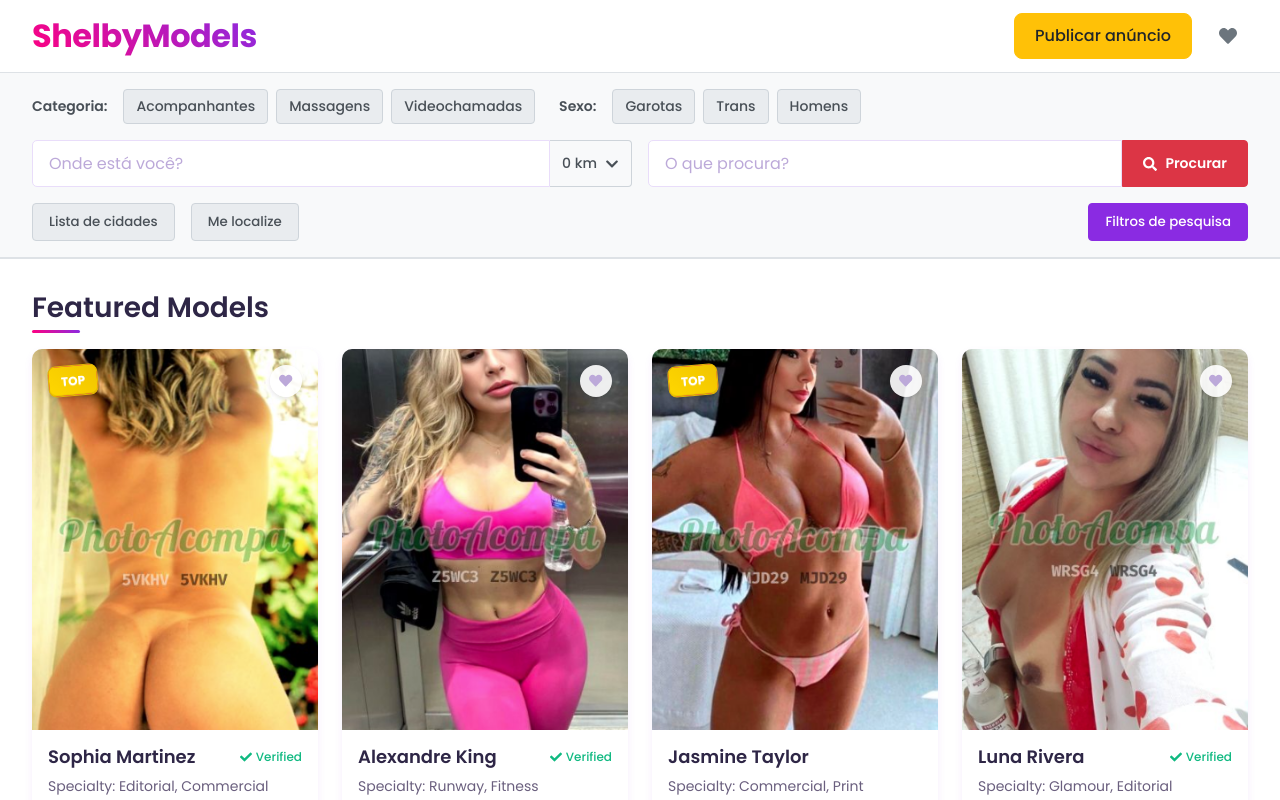
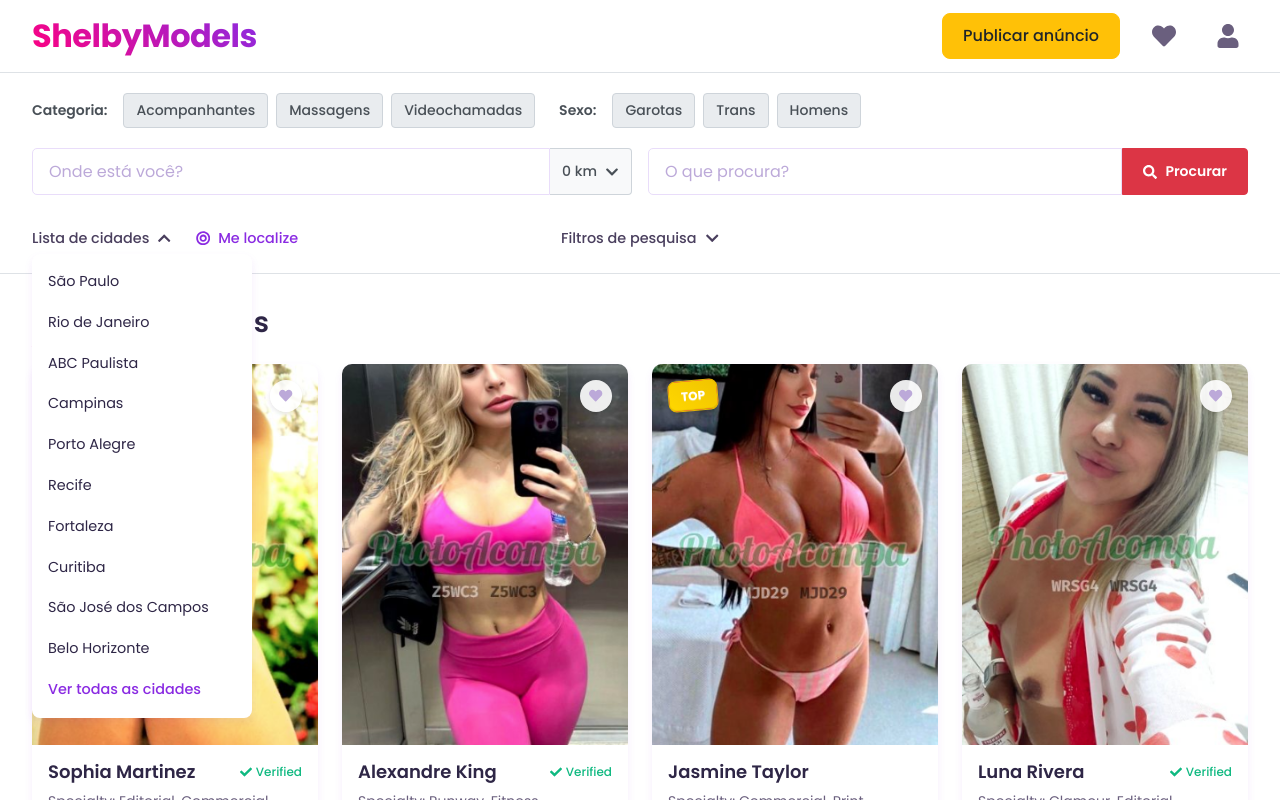
Before and after one commit to rodrigomarcell/ShelbyModels.Frontend, a React (Vite) app: page / in a window 1280 px wide. Both pictures are taken after a click on the button "Lista de cidades". Shown: the top 800 px of the page. Built offline with nearby package versions, Linux system fonts and the light colour scheme; the HTML template or start-up script is replaced by a standard one.

Commit message:
Atualiza estilos do cabeçalho, incluindo melhorias na responsividade e ajustes de layout. Adiciona lógica para lista de cidades no menu de busca e ícones correspondentes. Melhora a estrutura do componente Header com novos estados e funcionalidades.

```diff
--- a/src/components/header/Header.css
+++ b/src/components/header/Header.css
@@ -1,5 +1,4 @@
 .header {
-  position: sticky;
   top: 0;
   left: 0;
   width: 100%;
@@ -16,8 +15,9 @@
 
 .header-top-content {
   display: flex;
+  justify-content: space-between;
   align-items: center;
-  justify-content: space-between;
+  height: var(--header-top-height);
 }
 
 .logo-container {
@@ -28,7 +28,7 @@
 .header-actions {
   display: flex;
   align-items: center;
-  gap: 16px;
+  gap: 1.5rem;
 }
 
 .btn-publish {
@@ -51,30 +51,27 @@
 }
 
 .btn-icon {
-  background-color: transparent;
+  background: none;
   border: none;
-  padding: 8px;
-  color: #6c757d;
-  font-size: 18px;
+  color: var(--color-neutral-600);
+  font-size: 1.5rem;
   cursor: pointer;
-  text-decoration: none;
-}
-
-.btn-icon:hover {
-  color: var(--color-primary-600);
+  padding: 0;
+  display: flex;
+  align-items: center;
 }
 
 .favorites-count {
   position: absolute;
-  top: -2px;
-  right: -2px;
-  background-color: #dc3545;
+  top: -0.25rem;
+  right: -0.5rem;
+  background-color: var(--color-secondary-500);
   color: white;
-  font-size: 12px;
-  font-weight: 600;
-  width: 20px;
-  height: 20px;
   border-radius: 50%;
+  width: 1.25rem;
+  height: 1.25rem;
+  font-size: 0.75rem;
+  font-weight: 500;
   display: flex;
   align-items: center;
   justify-content: center;
@@ -116,65 +113,178 @@
 }
 
 .menu-toggle {
-  display: none;
-  background: transparent;
-  border: none;
-  color: #6c757d;
-  font-size: 20px;
-  cursor: pointer;
+  display: none; /* Hidden on desktop */
+  font-size: 1.5rem;
+  color: var(--color-neutral-700);
 }
 
 .header-bottom {
-  padding: 16px 0;
-  background-color: #f8f9fa;
-  border-bottom: 1px solid #dee2e6;
+  background-color: white;
+  border-top: 1px solid var(--border-color);
+  border-bottom: 1px solid var(--border-color);
+  padding: 1.25rem 0;
+}
+
+.header-bottom > .container {
+  display: flex;
+  flex-direction: column;
+  gap: 1.25rem;
 }
 
 .filter-section {
   display: flex;
-  gap: 24px;
-  margin-bottom: 16px;
+  flex-wrap: wrap;
+  align-items: center;
+  gap: 1.5rem;
 }
 
 .advanced-search-section {
   display: flex;
-  gap: 16px;
-  margin-top: 16px;
+  align-items: center;
+  justify-content: space-between;
+  padding-top: 0.5rem;
+  border-top: 1px solid var(--border-color);
+  position: relative;
+  min-height: 38px; /* To ensure it has height for absolute positioning */
+}
+
+.advanced-search-group {
+  display: flex;
+  align-items: center;
+  gap: 1.5rem;
+}
+
+.city-list-container {
+  position: relative;
 }
 
 .city-list-btn,
 .locate-me-btn {
-  padding: 8px 16px;
-  border-radius: 4px;
-  background-color: #e9ecef;
-  color: #495057;
+  background: none;
+  border: none;
+  color: var(--color-neutral-700);
   font-weight: 500;
-  border: 1px solid #ced4da;
   cursor: pointer;
-}
-
-.city-list-btn:hover,
-.locate-me-btn:hover {
-  background-color: #dee2e6;
+  display: flex;
+  align-items: center;
+  gap: 0.5rem;
+  font-size: 0.9rem;
 }
 
 .advanced-filters-btn {
-  padding: 8px 16px;
-  border-radius: 4px;
-  background-color: var(--color-primary-600);
-  color: white;
+  background: none;
+  border: none;
+  color: var(--color-neutral-700);
   font-weight: 500;
-  margin-left: auto;
-  border: 1px solid var(--color-primary-600);
   cursor: pointer;
+  display: flex;
+  align-items: center;
+  gap: 0.5rem;
+  font-size: 0.9rem;
+  position: absolute;
+  left: 50%;
+  transform: translateX(-50%);
 }
 
-.advanced-filters-btn:hover {
-  background-color: var(--color-primary-700);
-  border-color: var(--color-primary-700);
+.locate-me-btn {
+  color: var(--color-primary-600);
 }
 
-/* Responsive styles */
+.chevron-icon {
+  transition: transform var(--transition-smooth);
+}
+
+.chevron-icon.open {
+  transform: rotate(180deg);
+}
+
+.city-dropdown-list {
+  position: absolute;
+  top: calc(100% + 5px);
+  left: 0;
+  background-color: white;
+  border: 1px solid var(--border-color);
+  border-radius: var(--radius-md);
+  box-shadow: var(--shadow-md);
+  padding: 0.5rem 0;
+  z-index: 100;
+  width: 220px;
+}
+
+.city-dropdown-item {
+  display: block;
+  padding: 0.6rem 1rem;
+  color: var(--color-neutral-800);
+  text-decoration: none;
+  font-size: 0.9rem;
+  transition: all var(--transition-quick);
+}
+
+.city-dropdown-item:hover {
+  background-color: var(--color-neutral-100);
+  color: var(--color-primary-600);
+  padding-left: 1.25rem;
+}
+
+.all-cities-link {
+  border-top: 1px solid var(--border-color);
+  color: var(--color-primary-600);
+  font-weight: 500;
+}
+
+/* Responsive */
+@media (max-width: 992px) {
+  .header-actions {
+    gap: 1rem;
+  }
+
+  .btn-publish {
+    display: none;
+  }
+
+  .menu-toggle {
+    display: block;
+  }
+
+  .header-bottom {
+    display: none;
+    position: absolute;
+    top: var(--header-top-height);
+    left: 0;
+    right: 0;
+    background-color: white;
+    z-index: 99;
+    box-shadow: var(--shadow-lg);
+    padding: 1rem;
+    border-top: 1px solid var(--border-color);
+  }
+
+  .header-bottom.active {
+    display: block;
+  }
+
+  .header-bottom .container {
+    flex-direction: column;
+    align-items: stretch;
+    gap: 1rem;
+  }
+
+  .filter-section,
+  .advanced-search-section {
+    flex-direction: column;
+    align-items: flex-start;
+    gap: 1rem;
+    border-top: none;
+    padding-top: 0;
+    position: static;
+  }
+
+  .advanced-filters-btn {
+    position: static;
+    transform: none;
+  }
+}
+
 @media (max-width: 768px) {
   .menu-toggle {
     display: flex;
--- a/src/components/header/Header.jsx
+++ b/src/components/header/Header.jsx
@@ -1,6 +1,6 @@
 import { useState } from 'react'
 import { Link } from 'react-router-dom'
-import { FaHeart, FaUser, FaBars, FaTimes } from 'react-icons/fa'
+import { FaHeart, FaUser, FaBars, FaTimes, FaMapMarkerAlt, FaBullseye, FaChevronDown } from 'react-icons/fa'
 import { useModels } from '../../context/ModelContext'
 import Logo from '../Logo/Logo'
 import CategoryFilter from './CategoryFilter'
@@ -11,6 +11,7 @@
 function Header({ favoritesCount = 0 }) {
   const [isMenuOpen, setIsMenuOpen] = useState(false)
   const [isUserMenuOpen, setIsUserMenuOpen] = useState(false)
+  const [isCityListOpen, setIsCityListOpen] = useState(false)
   const { filters, updateFilters } = useModels()
 
   const toggleMenu = () => {
@@ -20,6 +21,11 @@
   const toggleUserMenu = () => {
     setIsUserMenuOpen(!isUserMenuOpen)
   }
+
+  const mainCities = [
+    'São Paulo', 'Rio de Janeiro', 'ABC Paulista', 'Campinas', 'Porto Alegre',
+    'Recife', 'Fortaleza', 'Curitiba', 'São José dos Campos', 'Belo Horizonte'
+  ];
 
   return (
     <header className="header">
@@ -41,6 +47,15 @@
                     <span className="favorites-count">{favoritesCount}</span>
                   )}
                 </Link>
+              </div>
+              <div className="user-menu-container">
+                <button
+                  className="btn-icon user-menu-toggle"
+                  onClick={toggleUserMenu}
+                >
+                  <FaUser />
+                </button>
+                {/* Lógica do menu dropdown do usuário pode ser adicionada aqui */}
               </div>
               <button
                 className="menu-toggle"
@@ -79,14 +94,30 @@
           />
 
           <div className="advanced-search-section">
-            <button className="city-list-btn">
-              Lista de cidades
-            </button>
-            <button className="locate-me-btn">
-              Me localize
-            </button>
+            <div className="advanced-search-group">
+              <div className="city-list-container">
+                <button className="city-list-btn" onClick={() => setIsCityListOpen(!isCityListOpen)}>
+                  Lista de cidades
+                  <FaChevronDown className={`chevron-icon ${isCityListOpen ? 'open' : ''}`} />
+                </button>
+                {isCityListOpen && (
+                  <div className="city-dropdown-list">
+                    {mainCities.map(city => (
+                      <Link to={`/city/${city}`} key={city} className="city-dropdown-item">{city}</Link>
+                    ))}
+                    <Link to="/all-cities" className="city-dropdown-item all-cities-link">Ver todas as cidades</Link>
+                  </div>
+                )}
+              </div>
+              <button className="locate-me-btn">
+                <FaBullseye />
+                Me localize
+              </button>
+            </div>
+
             <button className="advanced-filters-btn">
               Filtros de pesquisa
+              <FaChevronDown className="chevron-icon" />
             </button>
           </div>
         </div>
```
